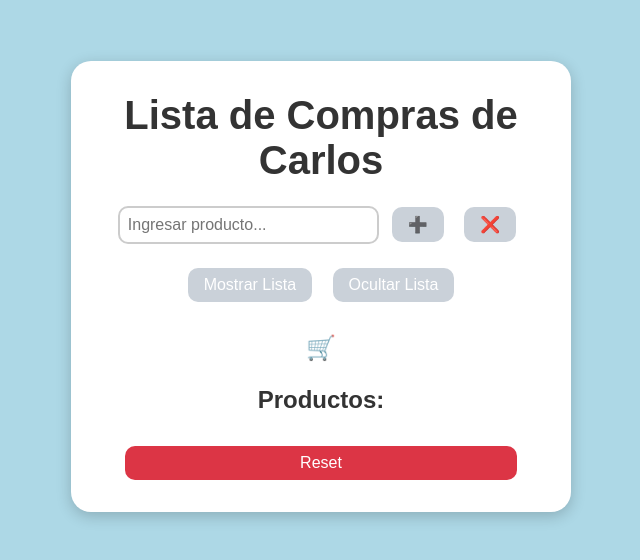
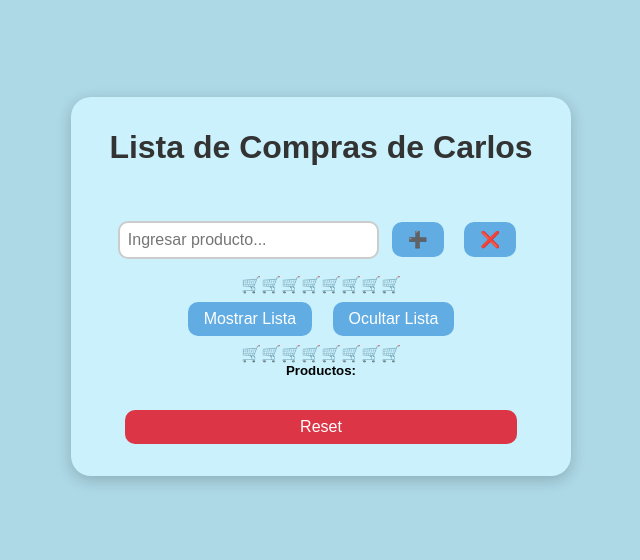
Before and after one commit to CJ-arg/CoderHouseEntregaN1, a plain HTML site: page index.html in a window 1280 px wide. Shown: the part 114-674 px from the top of the page, without its empty margins (319-959 px from the left). Drawn offline with Linux system fonts and the light colour scheme.

```diff
--- a/CSS/style.css
+++ b/CSS/style.css
@@ -16,7 +16,7 @@ body {
 main {
   text-align: center;
   padding: 2rem;
-  background-color: white;
+  background-color: rgb(202, 241, 252);
   border-radius: 20px;
   box-shadow: 0 4px 15px rgba(0, 0, 0, 0.2);
   width: 90%;
@@ -24,9 +24,9 @@ main {
 }
 
 h1 {
-  font-size: 2.5rem;
+  font-size: 2rem;
   color: #333;
-  margin-bottom: 1rem;
+  margin-bottom: 3rem;
 }
 
 input[type="text"] {
@@ -45,7 +45,7 @@ button {
   border: none;
   border-radius: 10px;
   cursor: pointer;
-  background-color: #cad1d9;
+  background-color: #61ade3;
   color: white;
   transition: background-color 0.2s;
 }
--- a/index.html
+++ b/index.html
@@ -16,12 +16,13 @@
       <button id="removeBtn">❌</button>
     </section>
     <section>
-      <button id="showBtn">Mostrar Lista</button>
-      <button id="hideBtn">Ocultar Lista</button>
-    </section>
+        <h4>🛒🛒🛒🛒🛒🛒🛒🛒</h4>
         <section>
-      <h2>🛒</h2>
-       <h2>Productos:</h2>
+          <button id="showBtn">Mostrar Lista</button>
+          <button id="hideBtn">Ocultar Lista</button>
+          <h4>🛒🛒🛒🛒🛒🛒🛒🛒</h4>
+        </section>
+       <h5>Productos:</h5>
       <ul id="productList"></ul>
     </section>
     <button id="resetBtn">Reset</button>
```
